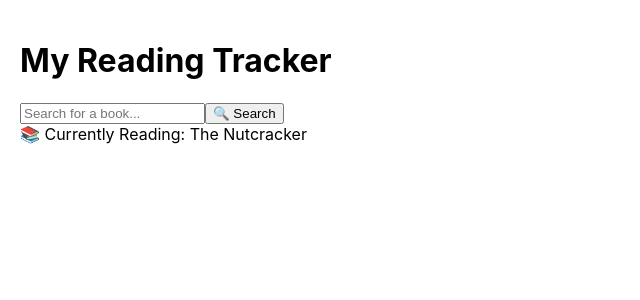
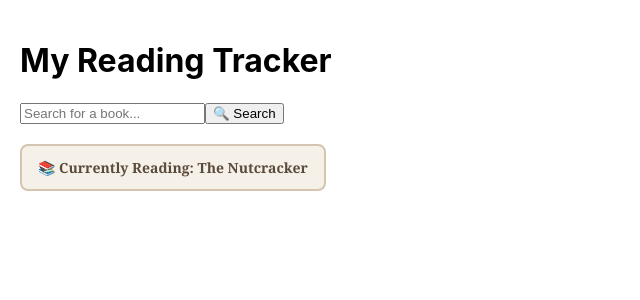
Before and after one commit to lcleigh/currently-reading-badge, a React (Create React App) app: page / in a window 1280 px wide. Shown: the top 300 px of the page, without its empty margins (0-640 px from the left). Built offline with nearby package versions, Linux system fonts and the light colour scheme; no server answers.

Commit message:
Add themes and styling to the badge - neutral theme

```diff
--- a/src/App.js
+++ b/src/App.js
@@ -8,6 +8,7 @@ function App() {
     <div style={{ padding: "20px" }}>
       <h1>My Reading Tracker</h1>
       <BookSearch onSearch={setBookTitle}/>
+      <br />
       <CurrentlyReadingBadge bookTitle={bookTitle}/>
     </div>
   );
--- a/src/components/CurrentlyReadingBadge.js
+++ b/src/components/CurrentlyReadingBadge.js
@@ -1,9 +1,12 @@
 import React, { useState, useEffect } from "react";
+import { themes } from "../themes/badgeColourThemes";
 
 export default function CurrentlyReadingBadge({ bookTitle }) {
   const [bookData, setBookData] = useState(null);
   const [loading, setLoading] = useState(true);
   const [error, setError] = useState(null);
+
+  const currentColourTheme = themes.neutral;
 
   useEffect(() => {
     const fetchBook = async () => {
@@ -38,16 +41,69 @@ export default function CurrentlyReadingBadge({ bookTitle }) {
     }
   }, [bookTitle]);
 
+  const badgeStyle = {
+    display: 'inline-flex',
+    alignItems: 'center',
+    gap: '12px',
+    padding: '12px 16px',
+    backgroundColor: currentColourTheme.background,
+    border: `2px solid ${currentColourTheme.border}`,
+    borderRadius: '8px',
+    fontFamily: 'Georgia, "Times New Roman", serif',
+    maxWidth: '400px'
+  };
+
+  const coverStyle = {
+    width: '50px',
+    height: 'auto',
+    borderRadius: '4px',
+    boxShadow: '0 2px 4px rgba(0,0,0,0.1)'
+  };
+
+  const textContainerStyle = {
+    display: 'flex',
+    flexDirection: 'column',
+    gap: '4px'
+  };
+
+  const mainTextStyle = {
+    color: currentColourTheme.text,
+    fontSize: '14px',
+    fontWeight: '600',
+    margin: 0,
+    lineHeight: '1.4'
+  };
+
+  const subtextStyle = {
+    color: currentColourTheme.subtext,
+    fontSize: '12px',
+    margin: 0,
+    lineHeight: '1.3'
+  };
+
   if (loading) {
-    return <div>📚 Loading...</div>;
+    return (
+
+    <div style={badgeStyle}>
+      <div style={mainTextStyle}>📚 Loading...</div>
+    </div>
+    );
   }
 
   if (error) {
-    return <div>📚 Currently Reading: {bookTitle}</div>;
+    return (
+        <div style={badgeStyle}>
+          <div style={mainTextStyle}>📚 Currently Reading: {bookTitle}</div>
+        </div>
+      );
   }
 
   if (!bookData) {
-    return <div>📚 Book not found: {bookTitle}</div>;
+    return (
+        <div style={badgeStyle}>
+          <div style={mainTextStyle}>📚 Book not found: {bookTitle}</div>
+        </div>
+      );
   }
 
   const author = bookData.author_name ? bookData.author_name[0] : 'Unknown Author';
@@ -56,20 +112,29 @@ export default function CurrentlyReadingBadge({ bookTitle }) {
     ? `https://covers.openlibrary.org/b/id/${bookData.cover_i}-M.jpg`
     : null;
 
-    console.log(bookData);
+
     return (
-        <div style={{ display: 'flex', alignItems: 'center', gap: '12px' }}>
+        <div style={badgeStyle}>
           {coverUrl && (
             <img
               src={coverUrl}
               alt={`Cover of ${bookData.title}`}
-              style={{ width: '60px', height: 'auto' }}
+              style={coverStyle}
             />
           )}
-          <div>
-        📚 Currently Reading: {bookData.title} by {author}
-        {publishYear && <div style={{ fontSize: '0.9em', opacity: 0.8 }}>📅 First published {publishYear}</div>}
-      </div>
+          <div style={textContainerStyle}>
+            <div style={mainTextStyle}>
+              📚 Currently Reading: {bookData.title}
+            </div>
+            <div style={subtextStyle}>
+              by {author}
+            </div>
+            {publishYear && (
+              <div style={subtextStyle}>
+                📅 First published {publishYear}
+              </div>
+            )}
+          </div>
         </div>
       );
 }
--- /dev/null
+++ b/src/themes/badgeColourThemes.js
@@ -0,0 +1,9 @@
+export const themes = {
+    neutral: {
+      background: '#f5f1e8',
+      border: '#d4c5b0',
+      text: '#5a4a3a',
+      subtext: '#7a6a5a',
+      accent: '#8b7355'
+    }
+  };
```
